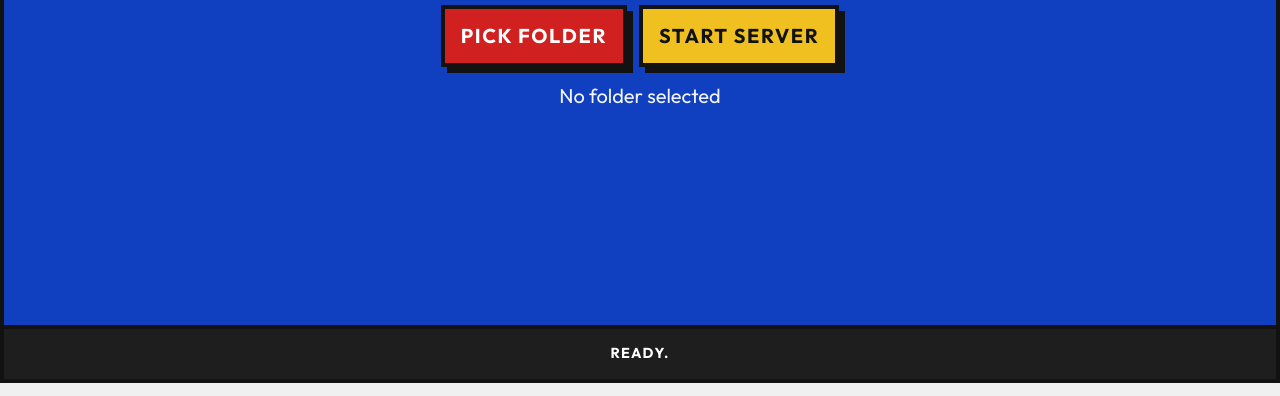
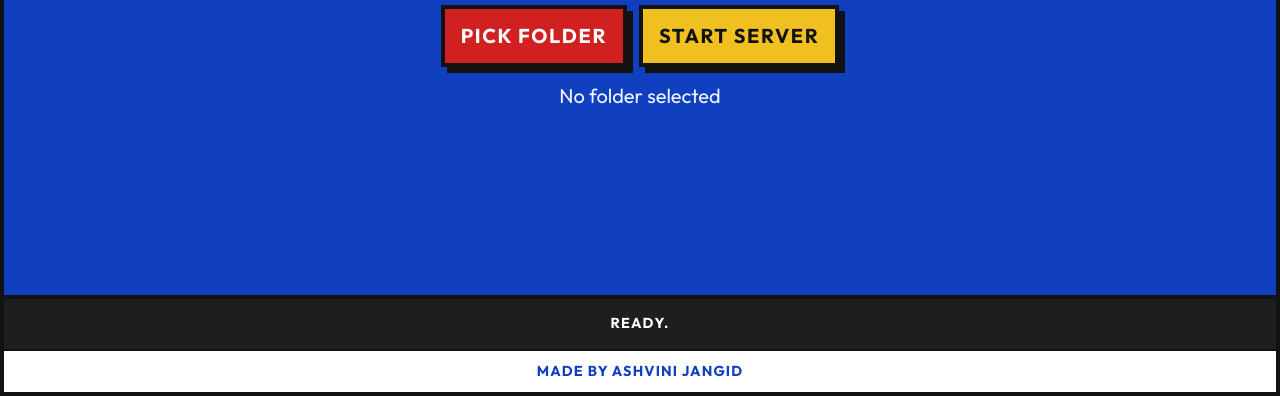
Before and after one commit to its-ash/wrust, a website built with Vite: page frontend/index.html in a window 1280 px wide. Shown: the part 417-813 px from the top of the page. Built offline with nearby package versions, Linux system fonts and the light colour scheme.

Commit message:
Deploy 1.2

```diff
--- a/frontend/index.html
+++ b/frontend/index.html
@@ -4,6 +4,7 @@
     <meta charset="UTF-8" />
     <meta name="viewport" content="width=device-width, initial-scale=1.0" />
     <title>Ashare | Browser P2P Share</title>
+    <link rel="icon" type="image/svg+xml" href="/favicon.svg" />
     <link rel="preconnect" href="https://fonts.googleapis.com" />
     <link rel="preconnect" href="https://fonts.gstatic.com" crossorigin />
     <link href="https://fonts.googleapis.com/css2?family=Outfit:wght@400;500;700;900&display=swap" rel="stylesheet" />
--- a/frontend/src/main.ts
+++ b/frontend/src/main.ts
@@ -107,6 +107,11 @@ function render(): void {
 
       <section id="content" class="panel panel-${mode}"></section>
       <section class="status-bar" id="status-bar">Ready.</section>
+      <footer class="credit-bar">
+        <a href="https://its-ash.github.io/" target="_blank" rel="noopener noreferrer">
+          Made by Ashvini Jangid
+        </a>
+      </footer>
     </main>
   `;
 
--- a/frontend/src/styles.css
+++ b/frontend/src/styles.css
@@ -641,6 +641,27 @@ p {
   font-weight: 700;
 }
 
+.credit-bar {
+  padding: 10px 12px;
+  border-top: 2px solid var(--border);
+  background: #ffffff;
+  text-align: center;
+  font-size: 0.9rem;
+  font-weight: 700;
+  text-transform: uppercase;
+  letter-spacing: 0.08em;
+}
+
+.credit-bar a {
+  color: var(--primary-blue);
+  text-decoration: none;
+}
+
+.credit-bar a:hover {
+  color: var(--primary-red);
+  text-decoration: underline;
+}
+
 @media (min-width: 900px) {
   .shell,
   .brand,
```
Also changed, not shown: frontend/public/favicon.svg (added).
